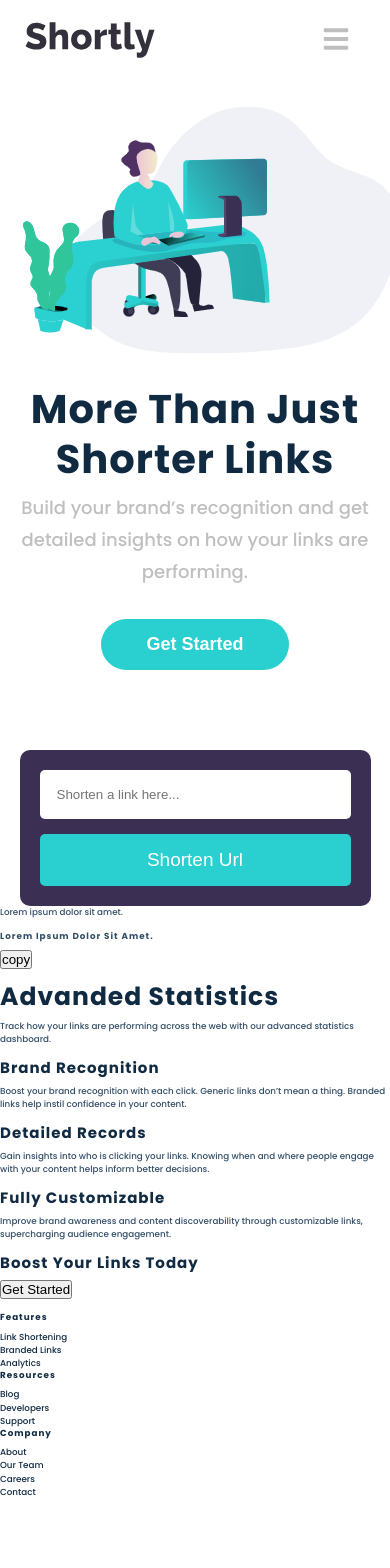
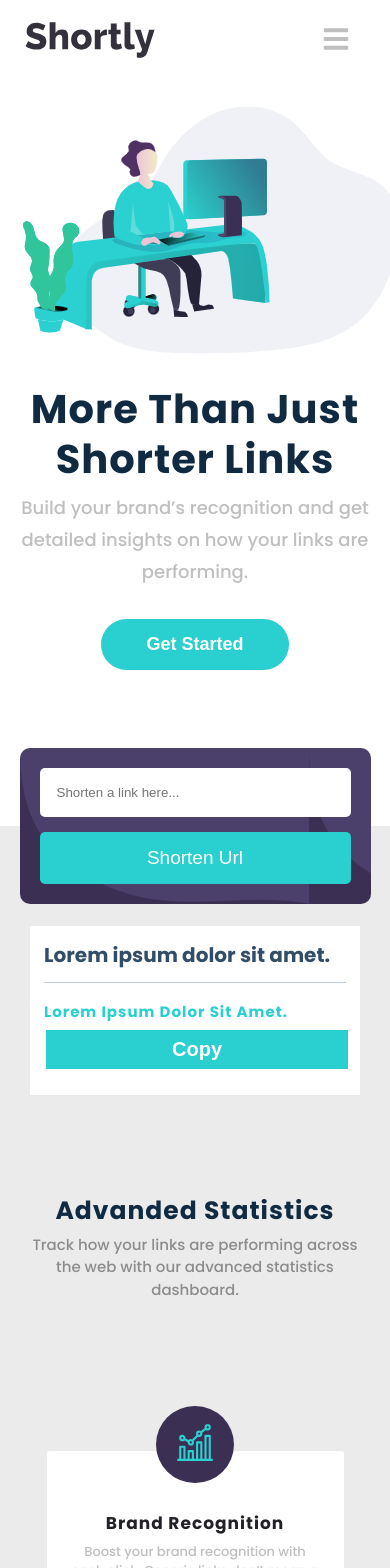
Before and after one commit to Jcolejeff/url-shortner, a React (Create React App) app: page / in a window 390 px wide. Shown: the top 1568 px of the page. Before the commit the page ends 1499 px from the top, so only its background shows below. Built offline with nearby package versions, Linux system fonts and the light colour scheme.

Commit message:
finished mobile view

```diff
--- a/src/components/Footer.js
+++ b/src/components/Footer.js
@@ -1,15 +1,25 @@
 import React from "react";
-
+import styled from "styled-components";
+import bg from "../images/bg-boost-desktop.svg";
+import bg2 from "../images/bg-boost-mobile.svg";
+import logo from "../images/logo.svg";
+import {
+  FaPinterest,
+  FaTwitter,
+  FaInstagram,
+  FaFacebook,
+} from "react-icons/fa";
 const Footer = () => {
   return (
-		<footer>
-			<section>
+    <Wrapper>
+      <section className="boost">
         <h3>Boost your links today</h3>
         <button>Get Started</button>
       </section>
 
-			<section>
-				<img src="" alt="" />
+      <section className="footer-links">
+        <h1>Shortly</h1>
+
         <div>
           <h5>Features</h5>
           <ul>
@@ -36,10 +46,71 @@ const Footer = () => {
             <li> Contact</li>
           </ul>
         </div>
-				<div className="social-links"></div>
+        <div className="social-links">
+          <FaFacebook />
+          <FaTwitter />
+          <FaInstagram />
+          <FaPinterest />
+        </div>
       </section>
-		</footer>
+    </Wrapper>
   );
 };
 
 export default Footer;
+
+const Wrapper = styled.footer`
+  background-color: hsl(260, 8%, 14%);
+  .boost {
+    display: flex;
+    flex-direction: column;
+    justify-content: center;
+    align-items: center;
+    color: var(--clr-white);
+    gap: 1rem;
+
+    background: url(${bg2}) center/cover no-repeat, hsl(257, 27%, 26%);
+    height: 30vh;
+    h3 {
+      font-size: 2rem;
+      font-weight: 500;
+    }
+    button {
+      background: hsl(180, 66%, 49%);
+      color: var(--clr-white);
+      border: none;
+      padding: 1.5rem;
+      padding-inline: 5rem;
+      border-radius: 20px;
+      font-size: 1.8rem;
+    }
+  }
+  .footer-links {
+    padding: 3rem;
+    background-color: hsl(260, 8%, 14%);
+    color: var(--clr-white);
+    display: flex;
+    flex-direction: column;
+    justify-content: center;
+    align-items: center;
+    gap: 4rem;
+
+    div {
+      text-align: center;
+      font-size: 1.2rem;
+      color: hsl(257, 7%, 63%);
+    }
+    h5 {
+      font-size: 1.5rem;
+      color: var(--clr-white);
+    }
+  }
+  .social-links {
+    display: flex;
+    gap: 3rem;
+    svg {
+      font-size: 2.5rem;
+      color: var(--clr-white);
+    }
+  }
+`;
--- a/src/components/Hero.js
+++ b/src/components/Hero.js
@@ -2,6 +2,8 @@ import { useState, useEffect } from "react";
 import styled from "styled-components";
 import hero from "../images/illustration-working.svg";
 import hero2 from "../images/illustration-working.png";
+import bg1 from "../images/bg-shorten-mobile.svg";
+import bg2 from "../images/bg-shorten-desktop.svg";
 const getLocalStorage = () => {
   let list = localStorage.getItem("list");
   if (list) {
@@ -107,6 +109,7 @@ const Wrapper = styled.header`
     }
   }
   .form {
+    transform: translateY(50%);
     form {
       display: flex;
       flex-direction: column;
@@ -128,10 +131,9 @@ const Wrapper = styled.header`
         margin-block-start: 1.5rem;
       }
     }
-		background-color: hsl(257, 27%, 26%);
+    background: url(${bg1}) left/contain, hsl(257, 27%, 26%);
     border-radius: 10px;
     padding: 2rem;
     width: 90%;
-		margin-block-start: 8rem;
   }
 `;
--- a/src/components/Info.js
+++ b/src/components/Info.js
@@ -1,6 +1,8 @@
 import React from "react";
 import styled from "styled-components";
 import List from "./List";
+import services from "../data";
+
 const Info = () => {
   return (
     <Wrapper>
@@ -8,9 +10,10 @@ const Info = () => {
       <section className="list">
         <article>
           <p>Lorem ipsum dolor sit amet.</p>
+          <hr />
           <p>
             <h5>Lorem ipsum dolor sit amet.</h5>
-						<button>copy</button>
+            <button>Copy</button>
           </p>
         </article>
       </section>
@@ -21,32 +24,176 @@ const Info = () => {
           statistics dashboard.
         </p>
       </header>
-			<section>
-				<div>
+      <div className="">
+        <div className="services-center">
+          {services.map((service) => {
+            const { id, icon, title, text } = service;
+            let Position = "item-1";
+            if (id === 2) {
+              Position = "item-2";
+            }
+            if (id === 3) {
+              Position = "item-3";
+            }
+            return (
+              <article key={id} className={`service ${Position} `}>
+                <div className="image-container">
+                  <img src={icon} alt="" className="icon" />
+                </div>
+                {/* <span className="icon">{icon}</span> */}
+                <h4>{title}</h4>
+                <p>{text}</p>
+              </article>
+            );
+          })}
+        </div>
+      </div>
+      {/* <section className="services-center">
+        <div className="service">
+          <span className="icon">{icon1}</span>
           <h3> Brand Recognition</h3>
           <p>
             Boost your brand recognition with each click. Generic links don’t
             mean a thing. Branded links help instil confidence in your content.{" "}
           </p>
         </div>
-				<div>
+        <div className="service">
+          <span className="icon">{icon2}</span>
           <h3> Detailed Records</h3>
           <p>
             Gain insights into who is clicking your links. Knowing when and
             where people engage with your content helps inform better decisions.{" "}
           </p>
         </div>
-				<div>
+        <div className="service">
+          <span className="icon">{icon3}</span>
           <h3> Fully Customizable</h3>
           <p>
             Improve brand awareness and content discoverability through
             customizable links, supercharging audience engagement.
           </p>
         </div>
-			</section>
+      </section> */}
     </Wrapper>
   );
 };
 
 export default Info;
-const Wrapper = styled.section``;
+const Wrapper = styled.section`
+  background-color: hsl(0, 0%, 92%);
+  padding: 3rem;
+  padding-block: 10rem;
+
+  header {
+    margin: 10rem;
+    margin-inline: auto;
+    text-align: center;
+    p {
+      font-size: 1.5rem;
+      color: hsl(0, 0%, 55%);
+      font-weight: 500;
+    }
+  }
+  .list {
+    margin-inline: auto;
+    padding: 1.4rem;
+    p {
+      font-size: 2rem;
+      font-weight: 700;
+      h5 {
+        font-size: 1.5rem;
+        color: hsl(180, 66%, 49%);
+        font-weight: 700;
+        margin-block-start: 2rem;
+      }
+      button {
+        margin-inline-start: 0.2rem;
+        width: 100%;
+        font-size: 2rem;
+        padding: 0.8rem;
+        border: none;
+        background: hsl(180, 66%, 49%);
+        color: var(--clr-white);
+        font-weight: 700;
+      }
+    }
+
+    background-color: white;
+  }
+
+  .services-center {
+    grid-template-columns: repeat(auto-fit, minmax(250px, 1fr));
+  }
+
+  .services-center {
+    display: grid;
+    gap: 2rem;
+  }
+  .service {
+    background: var(--clr-white);
+    text-align: center;
+    padding: 2.5rem 2rem;
+    border-radius: var(--radius);
+    margin-inline: auto;
+    margin-block-start: 5rem;
+    width: 90%;
+    h4 {
+      font-size: 1.7rem;
+      font-weight: 700;
+      color: hsl(260, 8%, 14%);
+    }
+    p {
+      text-align: center;
+      color: hsl(0, 0%, 75%);
+      font-size: 1.3rem;
+    }
+    .image-container {
+      background-color: hsl(257, 27%, 26%);
+      border-radius: 80%;
+      padding-block: 1.8rem;
+      padding-inline: 0.8rem;
+      width: 30%;
+      margin-block-start: -7rem;
+      margin-block-end: 3rem;
+      margin-inline: auto;
+      img {
+        width: 60%;
+      }
+    }
+  }
+
+  span {
+    width: 7rem;
+    height: 4rem;
+    display: grid;
+    margin: 0 auto;
+    place-items: center;
+    margin-bottom: 1rem;
+    border-radius: 50%;
+    background: var(--clr-primary-10);
+    color: var(--clr-primary-1);
+    transform: translateY(-150%);
+    svg {
+      font-size: 8rem;
+      color: hsl(257, 27%, 26%);
+    }
+  }
+  @media (min-width: 992px) {
+    margin-block-start: 10rem;
+  }
+  @media (min-width: 576px) {
+    .services-center {
+      grid-template-columns: repeat(auto-fit, minmax(250px, 1fr));
+    }
+    .item-3 {
+      background-color: red;
+      transform: translateY(20%);
+    }
+  }
+  @media (min-width: 1280px) {
+    padding: 0;
+    .section-center {
+      transform: translateY(10.2rem);
+    }
+  }
+`;
--- /dev/null
+++ b/src/data.js
@@ -0,0 +1,27 @@
+import icon1 from "./images/icon-brand-recognition.svg";
+import icon2 from "./images/icon-detailed-records.svg";
+import icon3 from "./images/icon-fully-customizable.svg";
+
+const services = [
+  {
+    id: 1,
+    icon: icon1,
+
+    title: "Brand Recognition",
+    text: "Boost your brand recognition with each click. Generic links don’t mean a thing. Branded links help instil confidence in your content",
+  },
+  {
+    id: 2,
+    icon: icon2,
+    title: "Detailed Records",
+    text: "Gain insights into who is clicking your links. Knowing when and where people engage with your content helps inform better decisions",
+  },
+  {
+    id: 3,
+    icon: icon3,
+    title: "Fully Customizable",
+    text: "Improve brand awareness and content discoverability through customizable links, supercharging audience engagement",
+  },
+];
+
+export default services;
```
Lines whose indentation alone changed are shown as unchanged.
